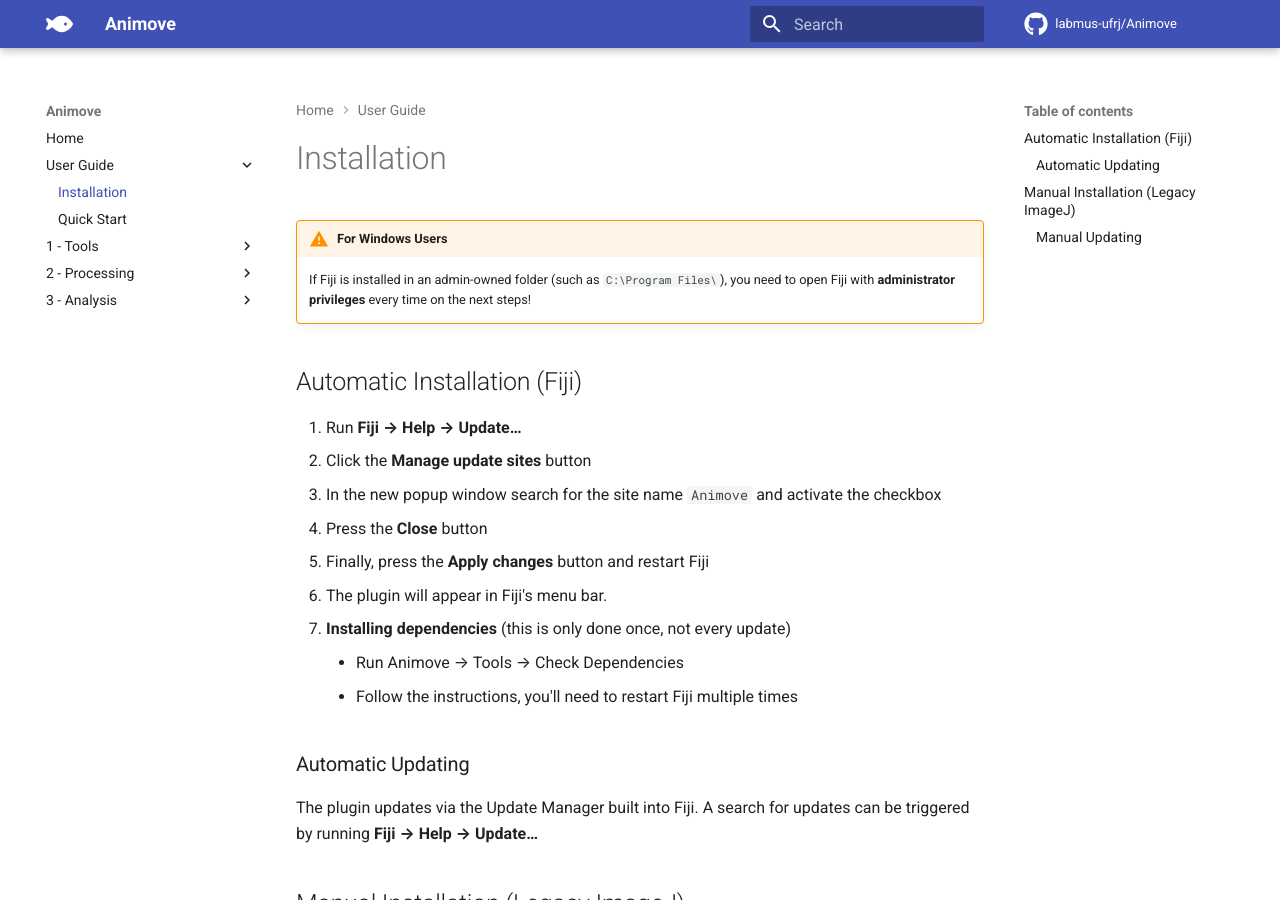
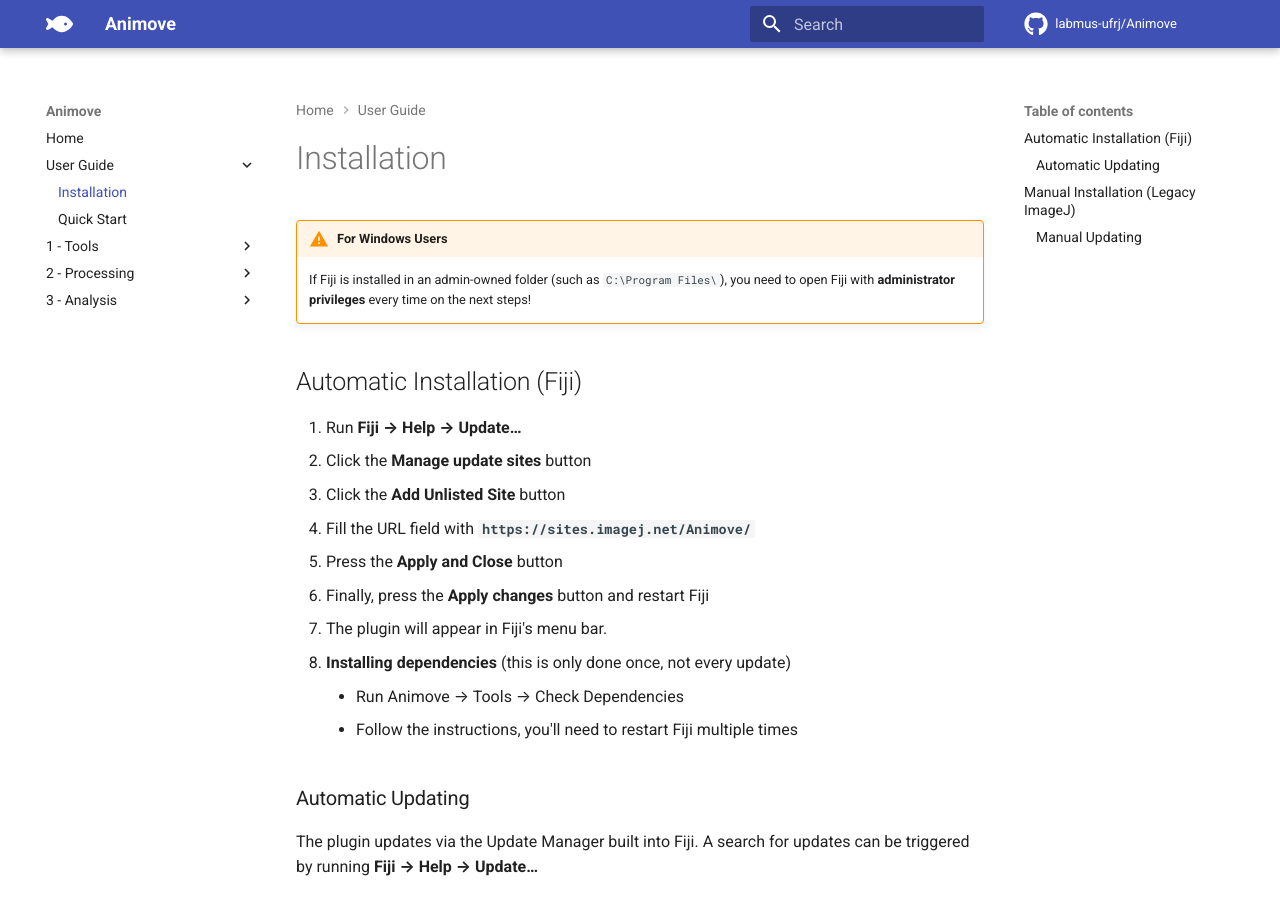
Before and after one commit to labmus-ufrj/Animove, an MkDocs documentation site: the page built from docs/docs/guide/installation.md, in a window 1280 px wide and 900 px high. Built offline with MkDocs 1.6.1 and Material for MkDocs 9.7.7, drawn with Linux system fonts in a browser that asks for light colours; comment, search, counter and statistics services are not loaded.

Commit message:
Update installation.md

```diff
--- a/docs/docs/guide/installation.md
+++ b/docs/docs/guide/installation.md
@@ -7,11 +7,14 @@
 
 1. Run **Fiji → Help → Update…**
 2. Click the **Manage update sites** button
-3. In the new popup window search for the site name `Animove` and activate the checkbox
-4. Press the **Close** button
-5. Finally, press the **Apply changes** button and restart Fiji
-6. The plugin will appear in Fiji's menu bar.
-7. **Installing dependencies** (this is only done once, not every update)
+
+[//]: # (3. In the new popup window search for the site name `Animove` and activate the checkbox)
+3. Click the **Add Unlisted Site** button
+4. Fill the URL field with **`https://sites.imagej.net/Animove/`**
+5. Press the **Apply and Close** button
+6. Finally, press the **Apply changes** button and restart Fiji
+7. The plugin will appear in Fiji's menu bar.
+8. **Installing dependencies** (this is only done once, not every update)
     - Run Animove → Tools → Check Dependencies
     - Follow the instructions, you'll need to restart Fiji multiple times
 ### Automatic Updating
```
